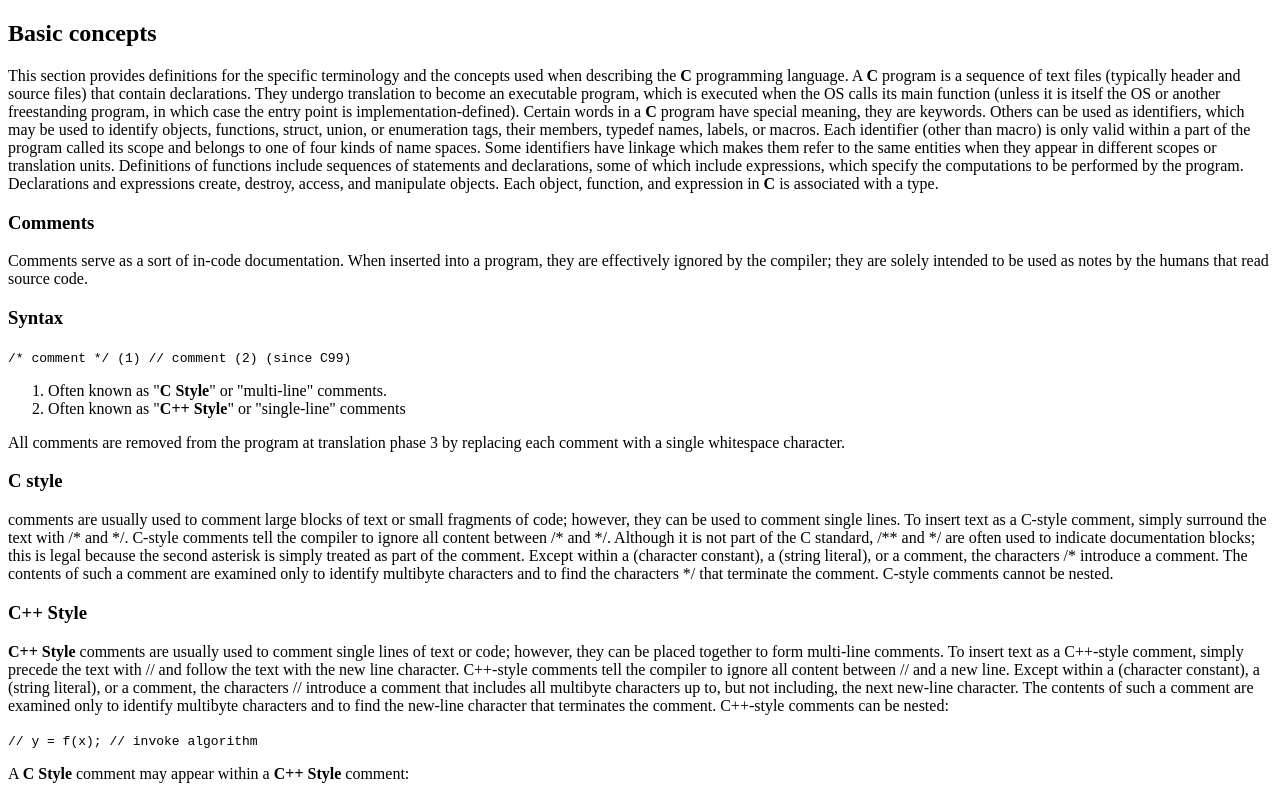
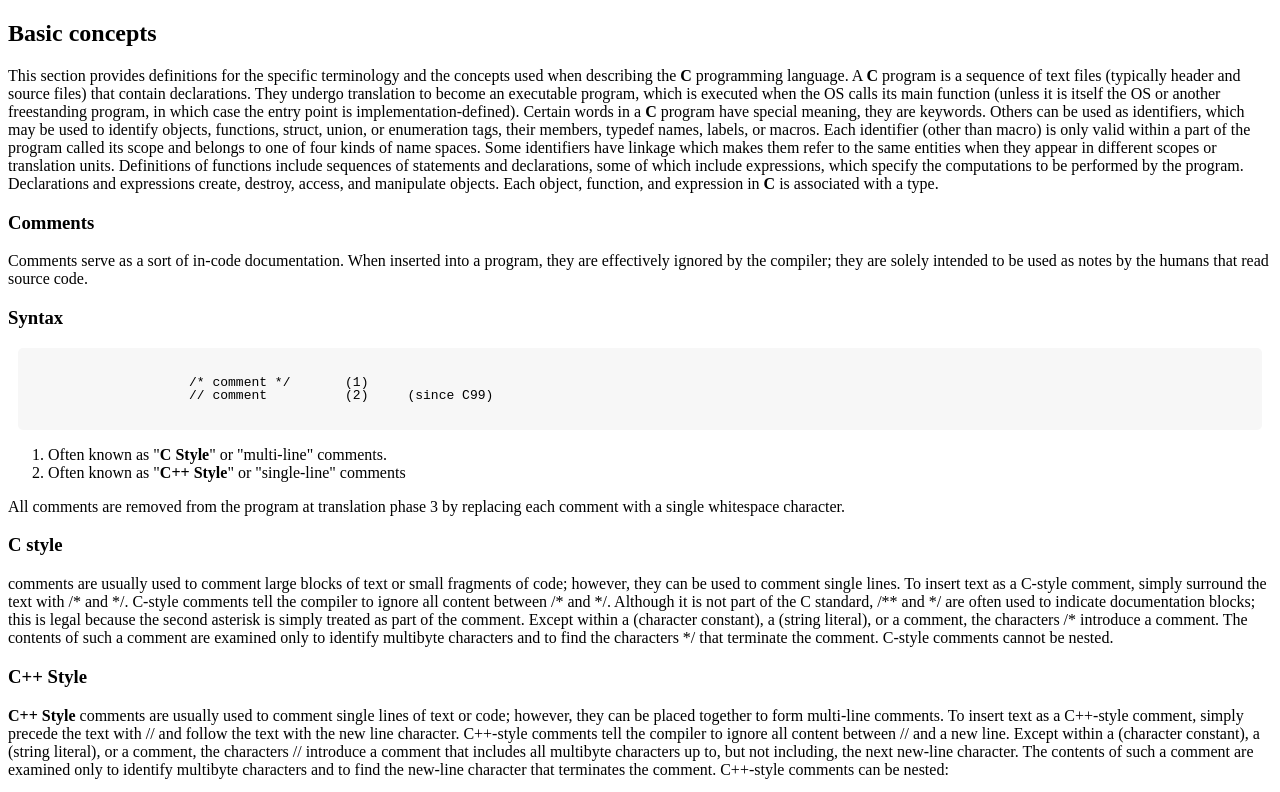
Before and after one commit to elir0d/FCC-Build-a-Technical-Documentation-Page, a plain HTML site: page index.html in a window 1280 px wide. Shown: the top 792 px of the page. Drawn offline with Linux system fonts and the light colour scheme.

Commit message:
Styled code tag

```diff
--- a/style.css
+++ b/style.css
@@ -1 +1,13 @@
-/* Page Styles */
+code {
+    display: block;
+    text-align: left;
+    position: relative;
+    line-height: 1;
+    background-color: #f7f7f7;
+    padding: 15px;
+    margin: 10px;
+    border-radius: 5px;
+    white-space: pre;
+    word-wrap: normal;
+    word-break: normal;
+  }
```
